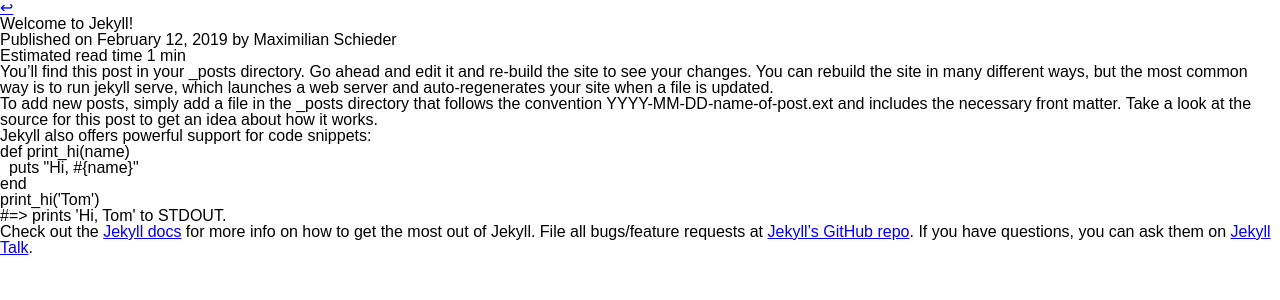
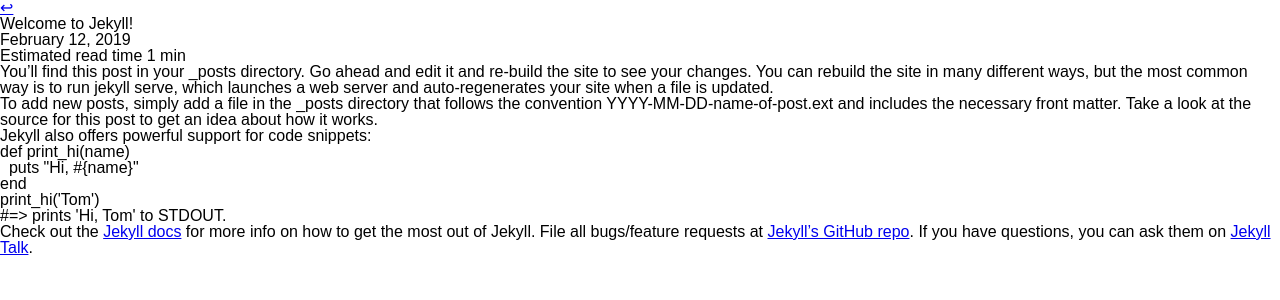
Before and after one commit to schiederme/blog, a Jekyll site: the page built from _posts/2019-02-12-welcome-to-jekyll.markdown, in a window 1280 px wide. Shown: the top 300 px of the page. Built offline with Jekyll 4.4.1, drawn with Linux system fonts in a browser that asks for light colours.

Commit message:
Change Wrapp back button to div and remove author tag

```diff
--- a/_layouts/post.html
+++ b/_layouts/post.html
@@ -1,9 +1,12 @@
 {% include header.html %}
-<a class="" href="/">↩︎</a>
+<div class="back-button">
+  <a class="" href="/">↩︎</a>
+</div>
+
 <article class="post" itemscope itemtype="http://schema.org/BlogPosting">
   <header class="post-header">
     <h1 class="post-title" itemprop="name headline">{{ page.title }}</h1>
-    <p class="post-meta">Published on <time datetime="{{ page.date | date_to_xmlschema }}" itemprop="datePublished">{{ page.date | date: "%B %-d, %Y" }}</time>{% if page.author %} by <span itemprop="author" itemscope itemtype="http://schema.org/Person"><span itemprop="name">{{ page.author }}</span></span>{% endif %}</p>
+    <p class="post-meta"><time datetime="{{ page.date | date_to_xmlschema }}" itemprop="datePublished">{{ page.date | date: "%B %-d, %Y" }}</time></p>
     <span class="reading-time" title="Estimated read time">Estimated read time
       {% assign words = content | number_of_words %}
       {% if words < 360 %}
```
